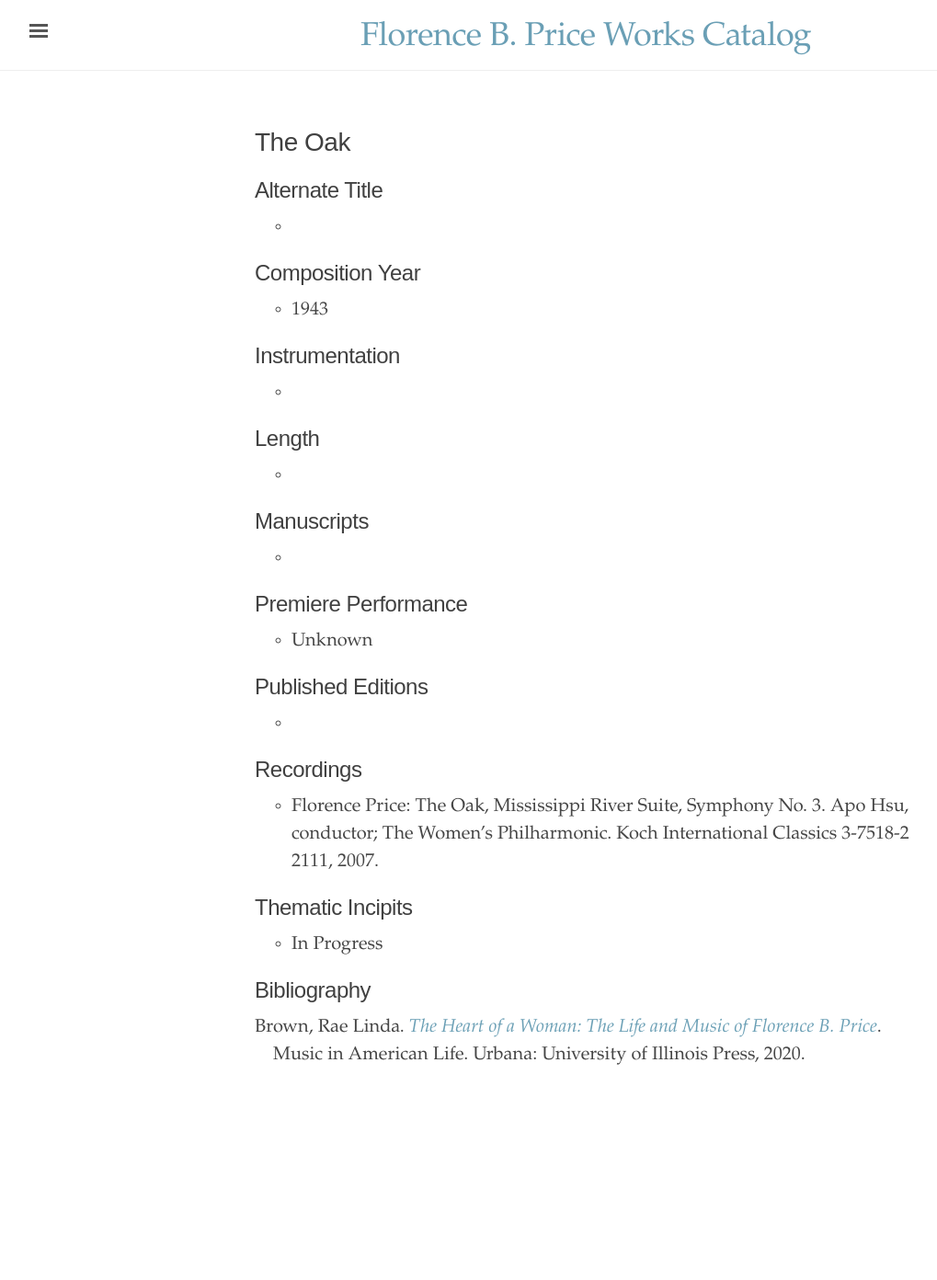
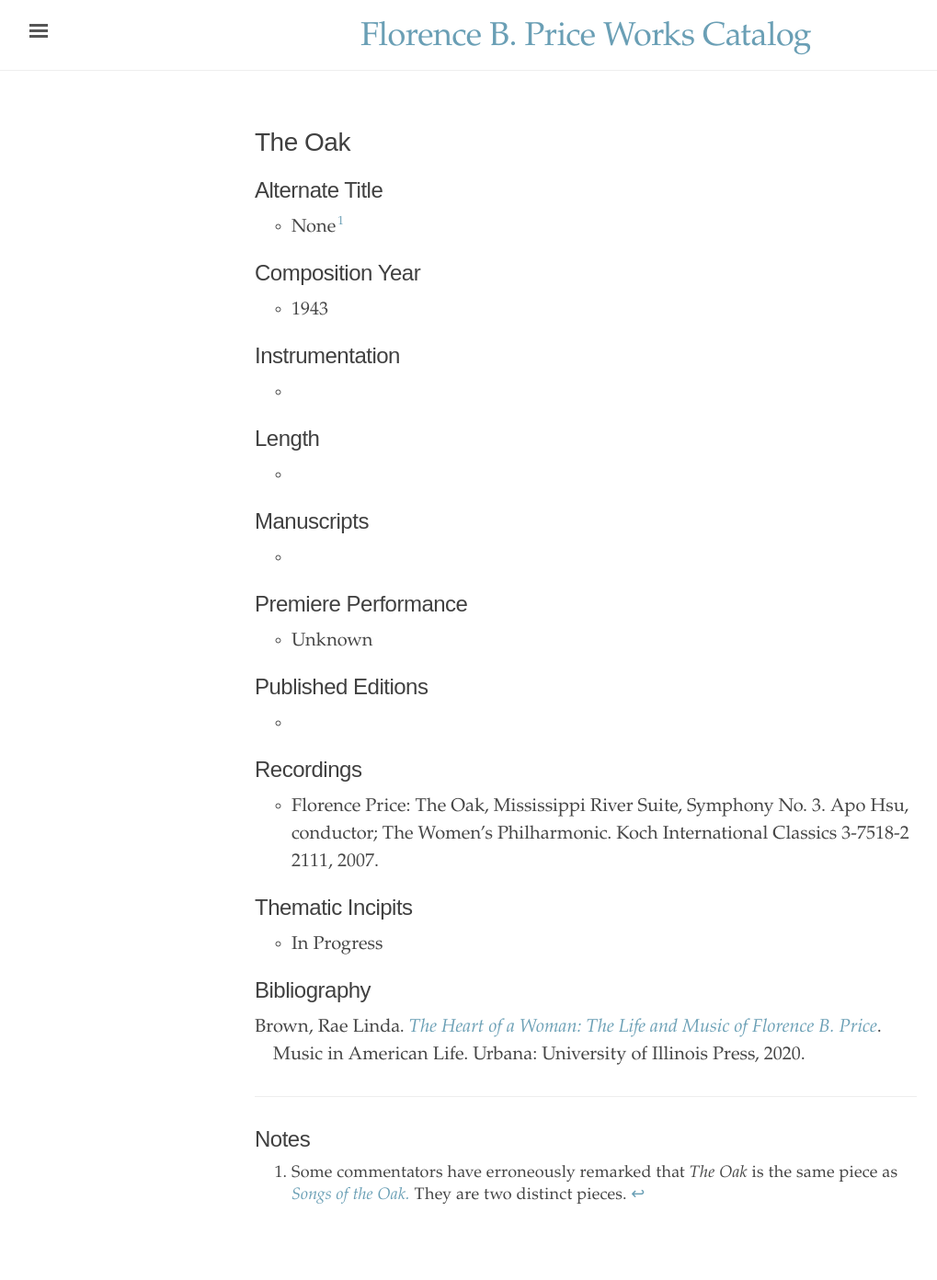
Before and after one commit to dwshadle/florence-price-catalog, a Jekyll site: the page built from _texts/price-the-oak.md, in a window 1280 px wide. Shown: the whole page at 92% size, without its empty margins (3-1022 px from the left). Built offline with Jekyll 4.4.1, drawn with Linux system fonts in a browser that asks for light colours; before the commit the page ends 1242 px from its top, so only the background shows below that.

Commit message:
Update price-the-oak.md

```diff
--- a/_texts/price-the-oak.md
+++ b/_texts/price-the-oak.md
@@ -7,7 +7,7 @@ permalink: /price-the-oak/
 ---
 
 ## Alternate Title
--
+- None[^fn1]
 
 ## Composition Year
 - 1943
@@ -36,3 +36,8 @@ permalink: /price-the-oak/
 ## Bibliography
 1. Brown, Rae Linda. <a href="https://www.worldcat.org/title/1122800180" target="_blank">*The Heart of a Woman: The Life and Music of Florence B. Price*</a>. Music in American Life. Urbana: University of Illinois Press, 2020.
 {:.bibliography}
+
+---
+
+## Notes
+[^fn1]: Some commentators have erroneously remarked that *The Oak* is the same piece as [*Songs of the Oak.*](http://dwshadle.github.io/test/price-songs-of-the-oak/) They are two distinct pieces.
```
